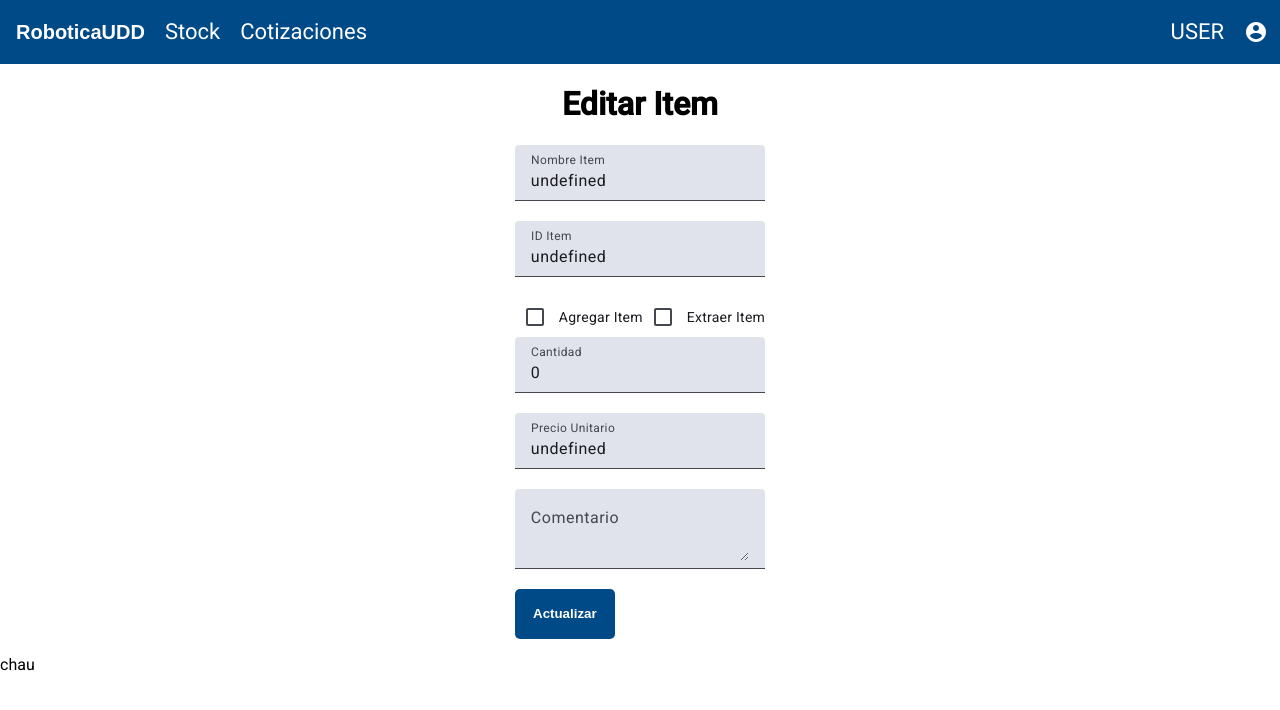
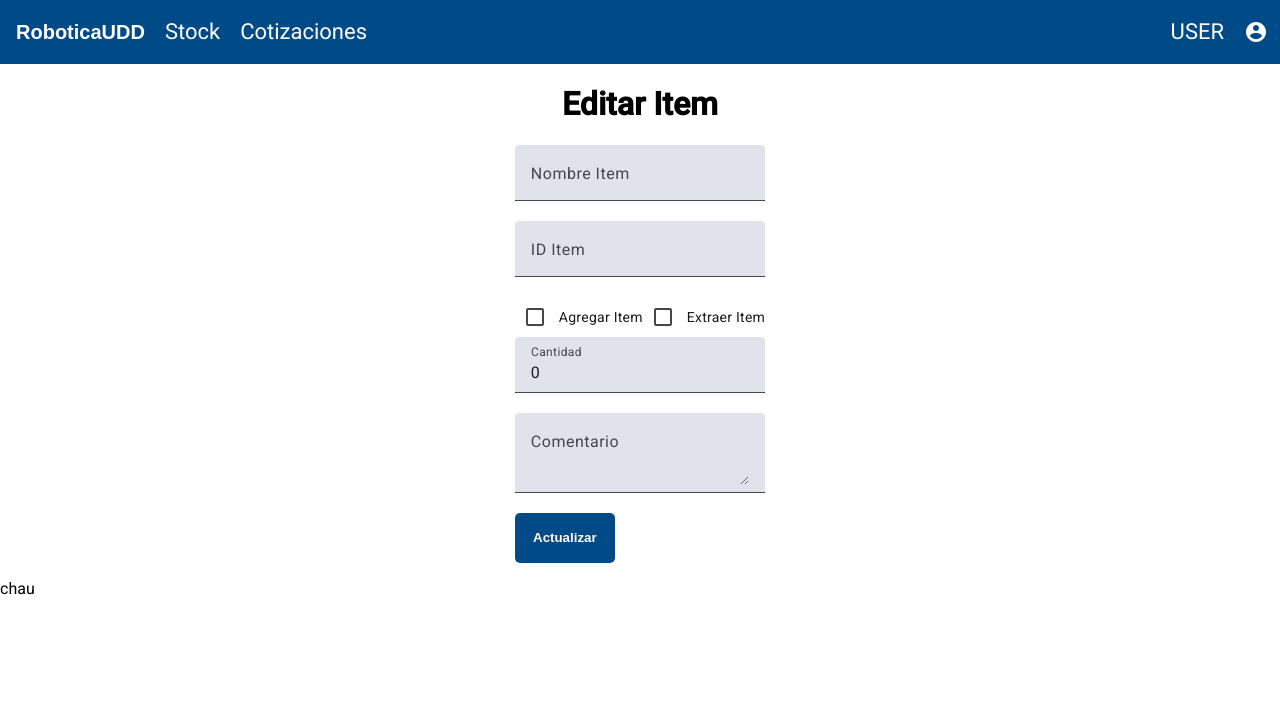
Before and after one commit to Robotica-UDD/Front-Stock, an Angular app in the folder stock-app/: page /stock/editar in a window 1280 px wide. Shown: the top 710 px of the page. Built offline with nearby package versions, Linux system fonts and the light colour scheme.

Commit message:
Prueba Inserción datos

```diff
--- a/stock-app/src/app/app.config.ts
+++ b/stock-app/src/app/app.config.ts
@@ -8,3 +8,9 @@ import { provideAnimationsAsync } from '@angular/platform-browser/animations/asy
 export const appConfig: ApplicationConfig = {
   providers: [provideZoneChangeDetection({ eventCoalescing: true }), provideRouter(routes), provideClientHydration(withEventReplay()), provideAnimationsAsync()]
 };
+export const environment = {
+  production: true,
+  apiUrl: (typeof window !== 'undefined' && window.location.hostname === 'stockroboticaudd.netlify.app')
+    ? 'https://back-stock.onrender.com'
+    : 'http://localhost:4200/api'
+};
--- a/stock-app/src/app/editar/editar.component.html
+++ b/stock-app/src/app/editar/editar.component.html
@@ -1,51 +1,34 @@
 <h1>Editar Item</h1>
 <div class="container">
-
-    <form action="">
+    <form (ngSubmit)="submitForm()">
         <div class="field-container">
             <mat-form-field class="input">
                 <mat-label>Nombre Item</mat-label>
-                <input matInput [value]="itemName" placeholder="" type="text">
+                <input matInput [(ngModel)]="itemName" name="itemName" type="text" placeholder="">
             </mat-form-field>
         </div>
         <div class="field-container">
             <mat-form-field class="input">
                 <mat-label>ID Item</mat-label>
-                <input matInput [value]="itemId" placeholder="" type="text">
+                <input matInput [(ngModel)]="itemId" name="itemId" type="number" placeholder="">
             </mat-form-field>
         </div>
-
-
         <div class="checkbox">
-            <mat-checkbox [checked]="isAdd" [disabled]="isRemove">Agregar Item</mat-checkbox>
-            <mat-checkbox [checked]="isRemove" [disabled]="isAdd">Extraer Item</mat-checkbox>
+            <mat-checkbox [(ngModel)]="isAdd" name="isAdd" [disabled]="isRemove">Agregar Item</mat-checkbox>
+            <mat-checkbox [(ngModel)]="isRemove" name="isRemove" [disabled]="isAdd">Extraer Item</mat-checkbox>
         </div>
-
         <div class="field-container">
             <mat-form-field class="input">
                 <mat-label>Cantidad</mat-label>
-                <input matInput [value]="quantity" placeholder="" type="number">
+                <input matInput [(ngModel)]="quantity" name="quantity" type="number" placeholder="">
             </mat-form-field>
         </div>
         <div class="field-container">
-            <mat-form-field class="input">
-                <mat-label>Precio Unitario</mat-label>
-                <input matInput [value]="precio" placeholder="" type="text">
+            <mat-form-field class="comentario">
+                <mat-label>Comentario</mat-label>
+                <textarea matInput [(ngModel)]="observation" name="comentario"></textarea>
             </mat-form-field>
         </div>
-
-
-        <div class="field-container">
-            <mat-form-field class="comentario">
-                <mat-label>Comentario</mat-label>
-                <textarea matInput name="" id=""></textarea>
-            </mat-form-field>
-        </div>
-
-        <button>Actualizar</button>
-
-
-
-
+        <button mat-raised-button type="submit">Actualizar</button>
     </form>
 </div>
--- a/stock-app/src/app/editar/editar.component.ts
+++ b/stock-app/src/app/editar/editar.component.ts
@@ -5,6 +5,9 @@ import {FormsModule} from '@angular/forms';
 import { MatCheckboxModule } from '@angular/material/checkbox'
 import { ActivatedRoute } from '@angular/router';
 import { MatFormFieldControl } from '@angular/material/form-field';
+import { HttpClient } from '@angular/common/http';
+import axios from 'axios';
+
 @Component({
   selector: 'app-editar',
   imports: [FormsModule, MatFormFieldModule, MatInputModule, MatCheckboxModule],
@@ -16,10 +19,10 @@ export class EditarComponent {
   itemName: string = '';
   itemId: number = 0;
   action: string = '';
-  precio: number = 0;
   quantity: number = 0;
   isAdd: boolean = false;
   isRemove: boolean = false;
+  observation: string = '';
 
   constructor(private route: ActivatedRoute) {}
 
@@ -28,7 +31,6 @@ export class EditarComponent {
       this.itemName = params['name'];
       this.itemId = params['id'];
       this.action = params['action'];
-      this.precio = params['precio']
 
 
       if (this.action === 'add') {
@@ -38,5 +40,38 @@ export class EditarComponent {
       }
     });
   }
+  async submitForm() {
+    console.log('Enviando solicitud al servidor');
+
+    const apiUrl = (typeof window !== 'undefined' && window.location.hostname === 'stockroboticaudd.netlify.app')
+      ? 'https://back-stock.onrender.com/item_update/' // URL en Netlify
+      : '/api/item_update'; // URL en local
+
+    const data = {
+      NombreItem: this.itemName,
+      idItem: this.itemId,
+      Movimiento: this.isAdd,
+      cantidad: this.quantity,
+      observacion: this.observation
+    };
+
+    let config = {
+      method: 'post',
+      url: apiUrl,
+      headers: {
+        'Content-Type': 'application/json'
+      },
+      data: data
+    };
+
+    try {
+      const response = await axios.request(config);
+      console.log('Respuesta recibida:', response.data);
+      // Aquí puedes manejar las respuestas, como mostrar un mensaje de éxito
+    } catch (error) {
+      console.error('Error al hacer el insert:', error);
+      // Maneja errores aquí si es necesario
+    }
+  }
 
 }
--- a/stock-app/src/app/stock/stock.component.ts
+++ b/stock-app/src/app/stock/stock.component.ts
@@ -9,24 +9,29 @@ import axios from 'axios';
   selector: 'app-stock',
   imports: [ItemComponent, MatIconModule, NgFor, RouterModule],
   templateUrl: './stock.component.html',
-  styleUrl: './stock.component.css'
+  styleUrls: ['./stock.component.css']
 })
 export class StockComponent implements OnInit {
   intervalId: any;
   items: any = [];
 
-  ngOnInit(){
+  ngOnInit() {
     console.log('StockComponent initialized');
     this.request();
   }
 
-  async request(){
+  async request() {
     console.log('Making request to the server');
+
+    const apiUrl = (typeof window !== 'undefined' && window.location.hostname === 'stockroboticaudd.netlify.app')
+      ? 'https://back-stock.onrender.com' // URL en Netlify
+      : '/api'; // URL en local
+
     let config = {
       method: 'get',
       maxBodyLength: Infinity,
-      url: 'https://back-stock.onrender.com/',
-      headers: { }
+      url: apiUrl,
+      headers: {}
     };
 
     try {
```
